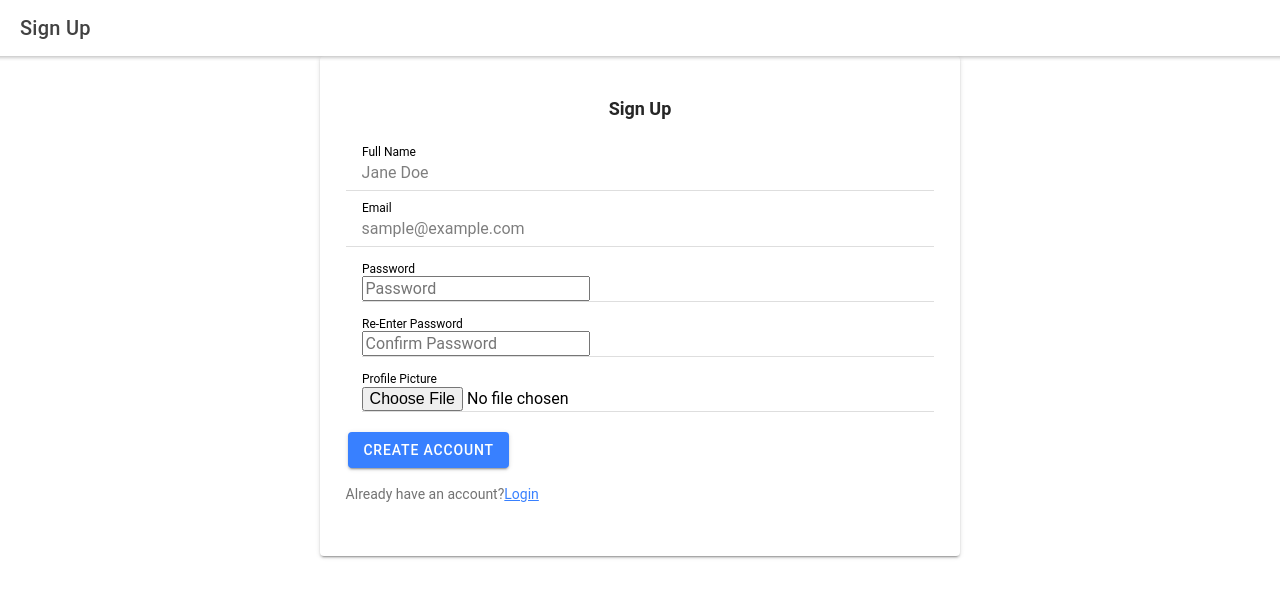
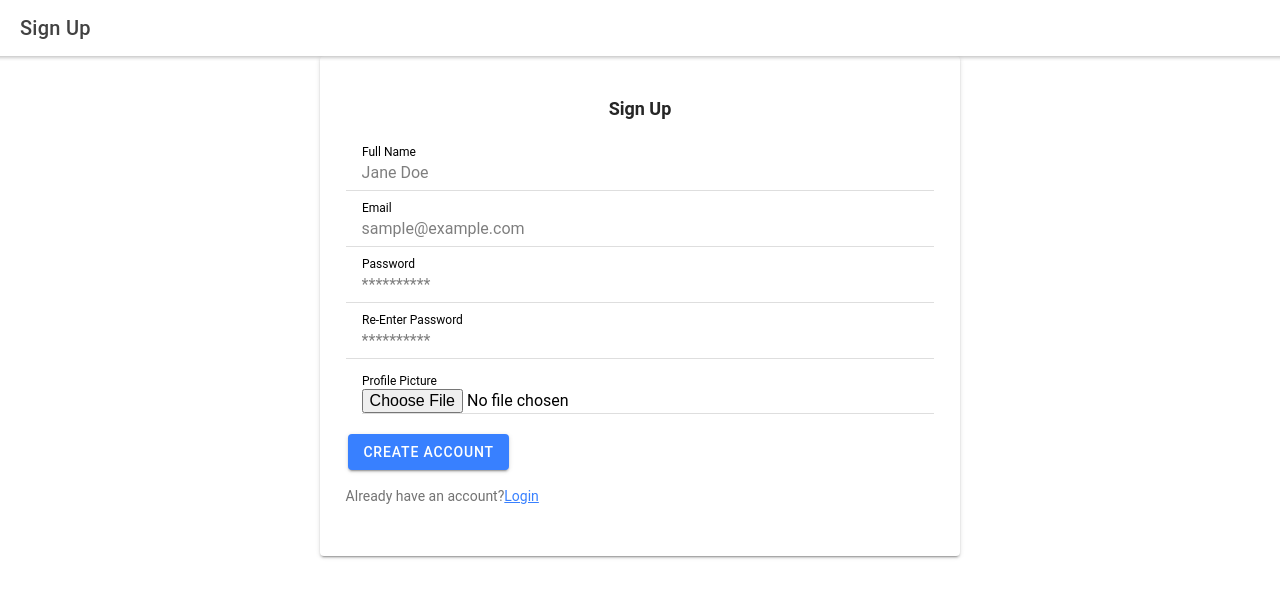
Before and after one commit to adoseofsam/cycle8, a React (Create React App) app in the folder EMS-frontend/CT-EMS/: page /signup in a window 1280 px wide. Shown: the top 598 px of the page. Built offline with nearby package versions, Linux system fonts and the light colour scheme.

Commit message:
added cors

```diff
--- a/EMS-frontend/CT-EMS/src/pages/SignUp.tsx
+++ b/EMS-frontend/CT-EMS/src/pages/SignUp.tsx
@@ -103,12 +103,16 @@ const SignUp: React.FC = () => {
 
         <IonItem>
           <IonLabel position="stacked">Password</IonLabel>
-          <input type = "password" placeholder="Password" onChange = {(e) => setPassword(e.target.value)}/>
+          <IonInput value = {Password} onIonChange = {(e:any) => setPassword(e.target.value)} id = "input" placeholder = "**********" type = "password"></IonInput>
+
+          {/* <input type = "password" placeholder="Password" onChange = {(e) => setPassword(e.target.value)}/> */}
         </IonItem>
 
         <IonItem>
           <IonLabel position="stacked">Re-Enter Password</IonLabel>
-          <input type = "password" placeholder="Confirm Password" onChange = {(e) => setConfirm(e.target.value)}/>
+          <IonInput value = { Password} onIonChange = {(e:any) => setPassword(e.target.value)} id = "input" placeholder = "**********" type = "password"></IonInput>
+
+          {/* <input type = "password" placeholder="Confirm Password" onChange = {(e) => setConfirm(e.target.value)}/> */}
         </IonItem>
 
         <IonItem>
```
